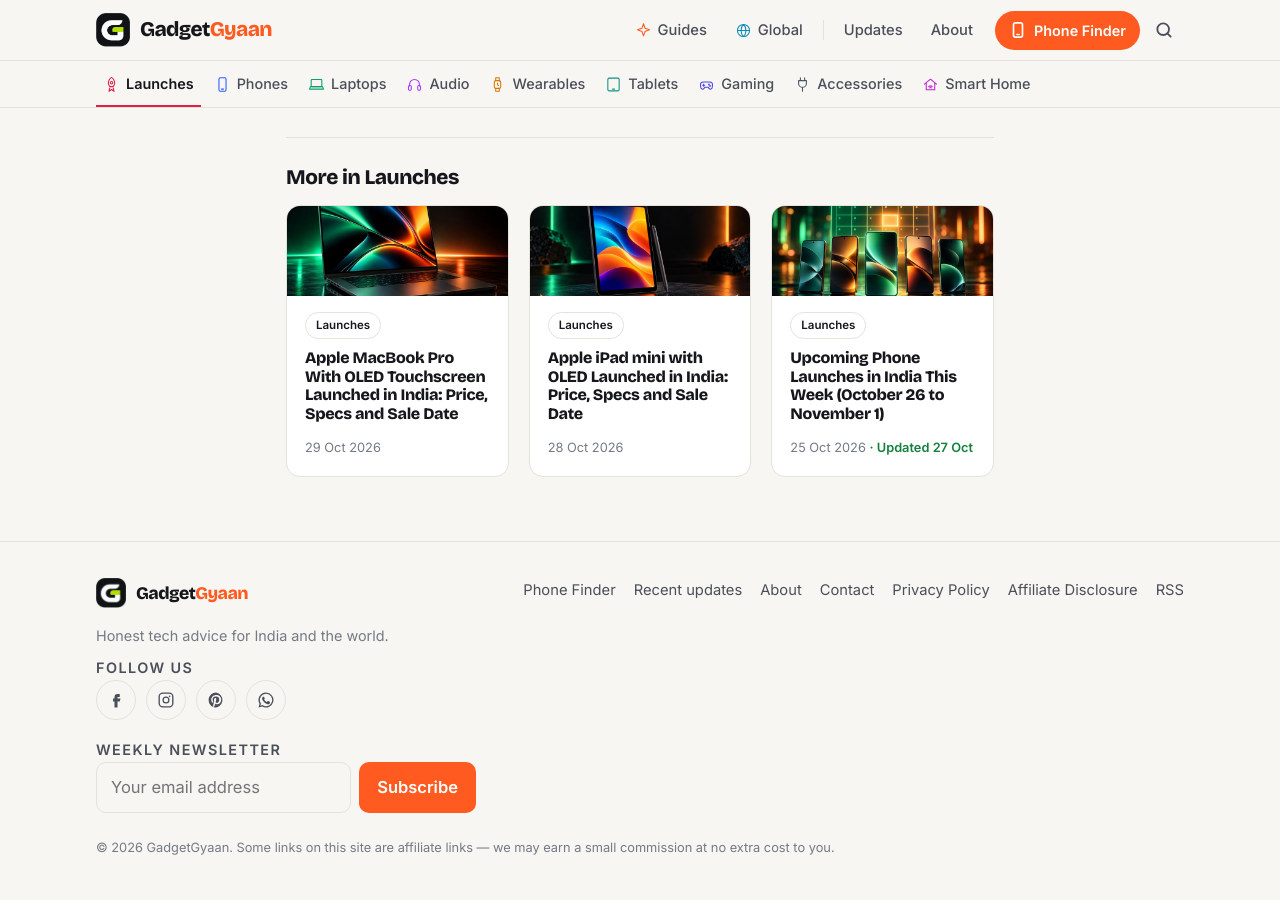
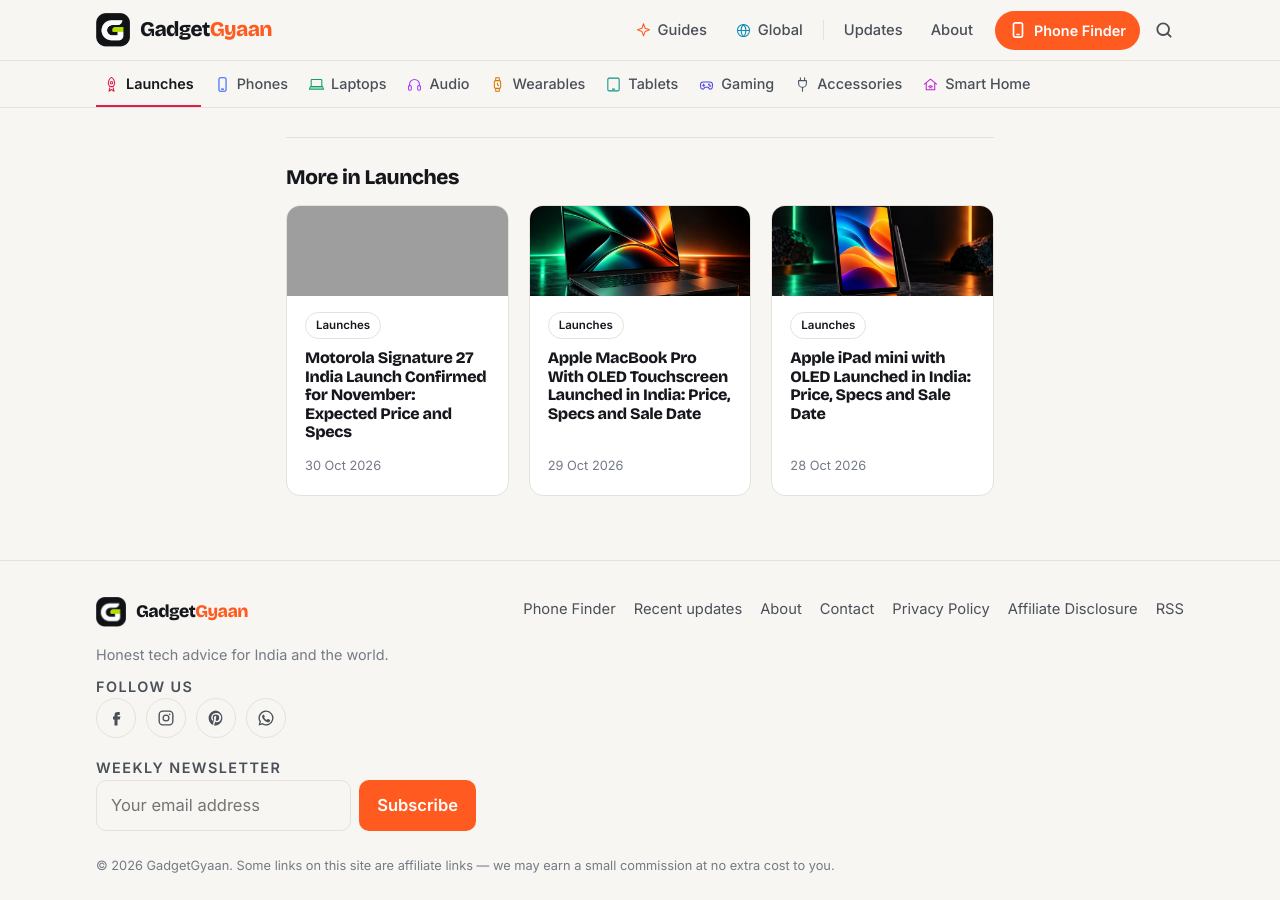
Before and after one commit to kiteksood167/kiteksood167.github.io, a Jekyll site: the page built from _posts/2026-10-21-samsung-galaxy-f70-5g-launched-india.md, in a window 1280 px wide and 900 px high, scrolled down 5799 px. Built offline with Jekyll 4.4.1, drawn with Linux system fonts in a browser that asks for light colours; comment, search, counter and statistics services are not loaded; part of the change alters nothing that is shown; grey boxes are pictures that could not be loaded.

Commit message:
Add Motorola Signature 27 India launch post (6:48 PM) and backlink
Co-Authored-By: Claude Opus 5.5 <noreply@anthropic.com>
Claude-Session: https://claude.ai/code/session_019q2TsaYyUfQwBS5iqKAhGu

```diff
--- a/_posts/2026-10-25-upcoming-phone-launches-india-this-week-october-26.md
+++ b/_posts/2026-10-25-upcoming-phone-launches-india-this-week-october-26.md
@@ -65,7 +65,7 @@ These three flagships were confirmed for India at India Mobile Congress (IMC) 20
 
 - **iQOO 16:** iQOO India's CEO, Nipun Marya, confirmed it's coming to India. It launched in China on September 29 with a Snapdragon 8 Elite Extreme Gen 6 chip, an 8,400mAh battery and three 50MP rear cameras, starting at CNY 5,999 (about ₹86,000). Reports expect the India launch around December or early 2027, but iQOO hasn't confirmed timing.
 - **Xiaomi 18 Pro:** Xiaomi confirmed the India launch on stage at Qualcomm's Snapdragon event at IMC. The China model has a small 2.7-inch display on the back, two 200MP cameras (main and telephoto) tuned with Leica, and a 7,000mAh battery with 100W charging. Reports suggest it may arrive by the end of December.
-- **Motorola Signature 27:** Motorola's India marketing head confirmed it at IMC. Reports say it uses a Snapdragon 8 Elite Extreme Gen 6 chip and a 200MP periscope telephoto camera, and Motorola promises seven years of Android updates. Some reports expect a November launch, but there's no official date.
+- **Motorola Signature 27:** Motorola's India marketing head confirmed it at IMC. Reports say it uses a Snapdragon 8 Elite Extreme Gen 6 chip and a 200MP periscope telephoto camera, and Motorola promises seven years of Android updates. Some reports expect a November launch, but there's no official date. **Update, October 30:** Motorola's India site now says "coming this November". See our [Motorola Signature 27 expected price and specs](/motorola-signature-27-india-launch-november-expected-price-specs/).
 
 What about the **OnePlus 16** and the **vivo X500** series? Both have launched in China, and reports expect them in India soon, but neither brand has confirmed an India launch date yet.
 
--- /dev/null
+++ b/_posts/2026-10-30-motorola-signature-27-india-launch-november-expected-price-specs.md
@@ -0,0 +1,91 @@
+---
+title: "Motorola Signature 27 India Launch Confirmed for November: Expected Price and Specs"
+seo_title: "Motorola Signature 27 India Launch: Price & Specs"
+description: "Motorola has confirmed the Signature 27 for India this November, with a Snapdragon 8 Elite Extreme Gen 6 chip and 200MP zoom camera. Expected price and specs."
+date: 2026-10-30 18:48:00 +0530
+category: Launches
+also_in: [Phones]
+affiliate: true
+image: /assets/images/motorola-signature-27-india-launch-november-expected-price-specs.jpg
+image_alt: "A dark grey phone with a woven-texture back and a large camera module, standing next to an olive green version on a stage"
+image_credit: "Illustration, not the actual product"
+tags: [motorola, motorola signature 27, flagship phones, snapdragon 8 elite extreme gen 6, upcoming phones, launch]
+---
+
+Motorola has confirmed that the **Signature 27** is coming to India **this November**. Its India website now carries a Signature 27 page that says "coming this November", and the company calls it its fastest Android phone yet. It runs on Qualcomm's new **Snapdragon 8 Elite Extreme Gen 6** chip and has a **200MP periscope zoom camera**. Motorola hasn't announced the exact India date or the price.
+
+<!--more-->
+
+The phone launches globally on **November 5**, which Motorola announced on its X account, according to Digit. Some reports say India gets it the same day, but Motorola's own India page only says November, so we'd treat any exact India date as unconfirmed until the brand announces it.
+
+## What Motorola has confirmed
+
+These details come from Motorola's India page and its official teasers, as reported by GSMArena, Beebom and My Mobile India:
+
+| | Motorola Signature 27 |
+|---|---|
+| **Chip** | Qualcomm Snapdragon 8 Elite Extreme Gen 6 |
+| **Cooling** | ArcticMesh cooling with a 3D vapour chamber, 40% larger than before |
+| **Main camera** | 50MP Sony LYTIA 910 |
+| **Zoom camera** | 200MP periscope telephoto, up to 100x "Super Zoom Pro" (uses generative AI) |
+| **Audio** | Tuned by Bang & Olufsen, a first for Motorola |
+| **Build** | Aerospace-grade aluminium frame, glass-ceramic, "Tactical Weave" finish |
+| **Colours** | Pantone Coal Smoke, Pantone Capulet Olive |
+| **Software** | Android 17 with Hello UI, 7 years of OS updates |
+
+Motorola first showed the phone at Qualcomm's Snapdragon Summit in September, and its India marketing head confirmed the India launch at the India Mobile Congress earlier this month.
+
+<!-- inline image 1 -->
+
+## Expected specs (not confirmed)
+
+Leaks and reports fill in the rest, but Motorola hasn't confirmed any of these yet:
+
+- **Display:** 6.8-inch 2K LTPO OLED, up to 165Hz, up to 6,200 nits peak brightness
+- **Memory:** up to 16GB LPDDR5X RAM and up to 1TB UFS 4.1 storage
+- **Other cameras:** a 50MP ultrawide and a 50MP front camera, alongside the confirmed 50MP main and 200MP zoom cameras
+- **Battery:** about 6,000mAh
+
+Charging speed, water resistance and weight haven't leaked reliably yet. The current Motorola Signature has 90W wired and 50W wireless charging with IP68 and IP69 ratings, so we'd expect at least that.
+
+## Expected price in India
+
+Motorola hasn't said anything about price, and the estimates vary a lot:
+
+- A tipster, citing Trakin Tech, claimed **₹70,000 to ₹80,000**, though that post was later removed, according to Beebom.
+- Digit says reports point to a price **close to ₹1 lakh**.
+- A Portuguese retailer listed the 12GB + 512GB model at **€1,594.90** (roughly ₹1.69 lakh), but India prices are usually much lower than European ones.
+
+For context, the current **Motorola Signature** launched in India in January at **₹59,999** for 12GB + 256GB, going up to ₹69,999 for 16GB + 1TB. A Snapdragon 8 Elite Extreme Gen 6 chip, a 200MP zoom camera and Bang & Olufsen audio all suggest the Signature 27 will cost noticeably more. Our best guess is somewhere between ₹70,000 and ₹1 lakh, but treat that as a guess until Motorola announces it.
+
+<!-- inline image 2 -->
+
+## Signature 27 vs Motorola Signature: what's changing
+
+| | Motorola Signature (Jan 2026) | Signature 27 (confirmed / expected) |
+|---|---|---|
+| **Chip** | Snapdragon 8 Gen 5 | Snapdragon 8 Elite Extreme Gen 6 |
+| **Display** | 6.8-inch 1.5K LTPO AMOLED, 165Hz | 6.8-inch 2K LTPO OLED, 165Hz (expected) |
+| **Zoom camera** | 50MP, 3x periscope | 200MP periscope, up to 100x AI zoom |
+| **Battery** | 5,200mAh | about 6,000mAh (expected) |
+| **Audio** | Standard stereo speakers | Bang & Olufsen tuning |
+| **Software** | Android 16, 7 years of updates | Android 17, 7 years of updates |
+| **India price** | From ₹59,999 | Not announced |
+
+The biggest upgrades are the much faster chip, the 200MP zoom camera and, if the leaks are right, a sharper screen and a bigger battery.
+
+## Should you wait for it?
+
+**Wait if** you want a top-end Android phone with a strong zoom camera and long software support, and your budget can stretch towards ₹80,000 or more. It's only a few weeks away.
+
+**Don't wait if** your budget is around ₹60,000. The current Motorola Signature already has a 165Hz LTPO screen, IP68 and IP69 protection, 90W charging and seven years of updates, and it may get cheaper once the Signature 27 arrives.
+
+{% include buy.html name="Motorola Signature" query="Motorola Signature 5G" note="The current model, from ₹59,999 at launch" %}
+
+We'll update this page as soon as Motorola announces the India date, price and full specs.
+
+**Related reading:** [Upcoming Phone Launches in India This Week](/upcoming-phone-launches-india-this-week-october-26/) · [Best Gaming Phones Under ₹30,000](/best-gaming-phones-under-30000/)
+
+## The bottom line
+
+The Motorola Signature 27 is officially coming to India in November, with a Snapdragon 8 Elite Extreme Gen 6 chip, a 200MP periscope zoom camera, Bang & Olufsen audio and seven years of Android updates. It launches globally on November 5, but Motorola hasn't confirmed the India date or price yet. Expect it to cost well above the current Signature's ₹59,999 starting price.
```
